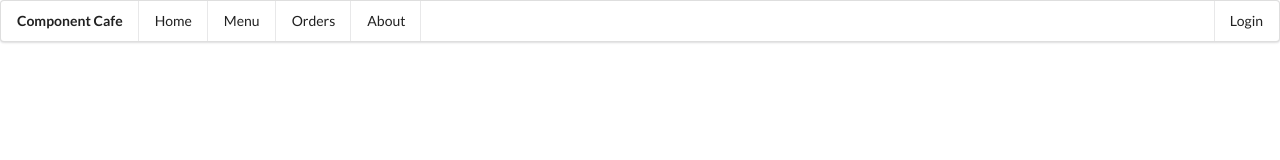
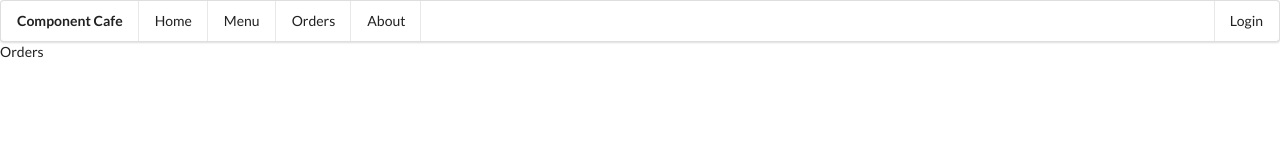
Before and after one commit to sbasken/phase-4-project-cafe-website, a React (Create React App) app in the folder client/: page /orders in a window 1280 px wide. Shown: the top 160 px of the page. Built offline with nearby package versions, Linux system fonts and the light colour scheme.

Commit message:
set up navbar routes

```diff
--- a/client/src/App.js
+++ b/client/src/App.js
@@ -1,7 +1,8 @@
 import Home from './components/home';
 import Navbar from './components/Navbar';
 import Menu from './components/Menu';
-import Order from './components/Order';
+import Order from './components/Orders';
+import About from './components/About';
 import './App.css';
 import { Route, Routes } from "react-router-dom";
 
@@ -13,9 +14,10 @@ function App() {
       </div>
       <div className="row">
         <Routes>
-          <Route exact path="/home" element={<Home />} />
-          <Route exact path="/home" element={<Menu />} />
-          <Route exact path="/home" element={<Order />} />
+          <Route path="/home" element={<Home />} />
+          <Route path="/menu" element={<Menu />} />
+          <Route path="/orders" element={<Order />} />
+          <Route path="/about" element={<About />} />
         </Routes>
       </div>
     </div>
--- /dev/null
+++ b/client/src/components/About.js
@@ -0,0 +1,9 @@
+import React from 'react'
+
+const About = () => {
+  return (
+    <div>About</div>
+  )
+}
+
+export default About
--- a/client/src/components/Navbar.js
+++ b/client/src/components/Navbar.js
@@ -1,17 +1,18 @@
 import React from 'react'
+import { NavLink } from 'react-router-dom'
 
 const Navbar = () => {
   return (
     <div className="ui menu">
-          <div className="header item">Component Cafe</div>
-           <a className="item">Home</a>
-            <a className="item">Menu</a>
-            <a className="item">Orders</a>
-            <a className="item">About</a>
+        <div className="header item">Component Cafe</div>
+            <a className="item" href="/home">Home</a>
+            <a className="item" href="/menu">Menu</a>
+            <a className="item" href="/orders">Orders</a>
+            <a className="item" href="/about">About</a>
         <div className="right menu">
             <a className="item">Login</a>
         </div>
-        </div>
+    </div>
   )
 }
 
--- a/client/src/components/Order.js
+++ /dev/null
@@ -1,9 +0,0 @@
-import React from 'react'
-
-const Order = () => {
-  return (
-    <div>Order</div>
-  )
-}
-
-export default Order
--- /dev/null
+++ b/client/src/components/Orders.js
@@ -0,0 +1,9 @@
+import React from 'react'
+
+const Orders = () => {
+  return (
+    <div>Orders</div>
+  )
+}
+
+export default Orders
```
